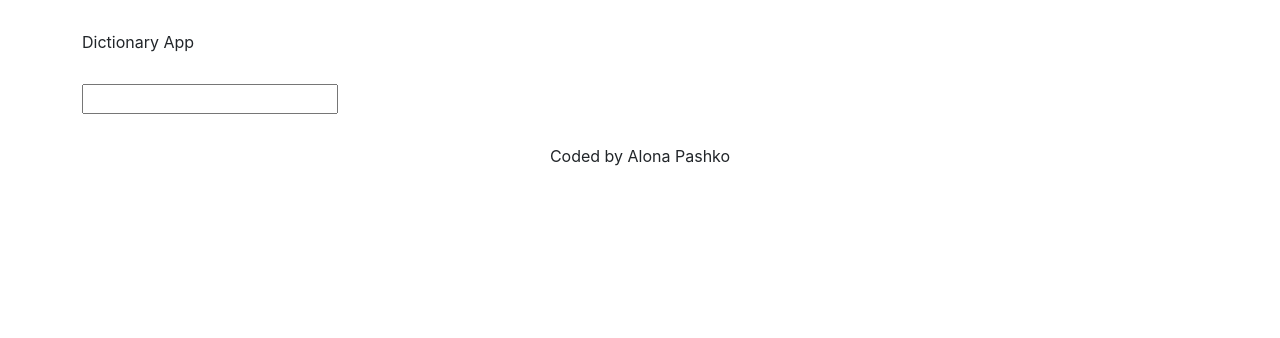
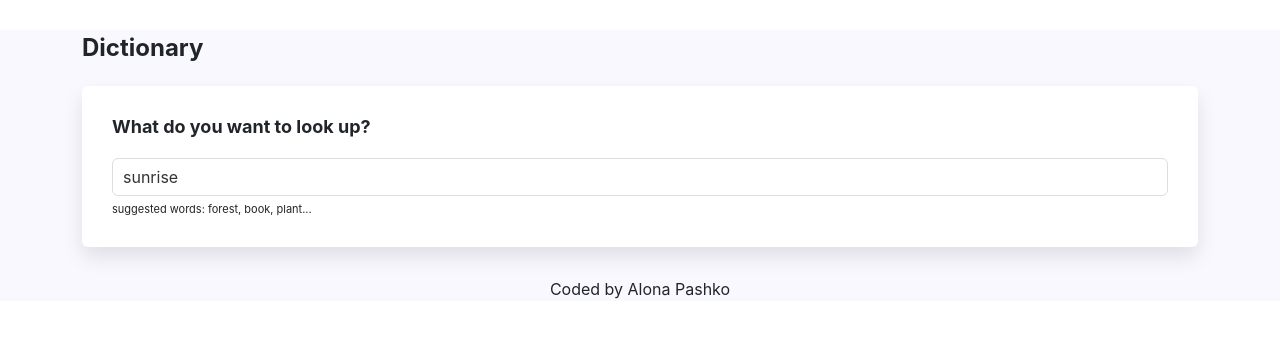
Before and after one commit to AlonaPashko/dictionary-react, a React (Create React App) app: page / in a window 1280 px wide. Shown: the top 338 px of the page. Built offline with nearby package versions, Linux system fonts and the light colour scheme; no server answers.

Commit message:
Styled the application

```diff
--- a/src/App.css
+++ b/src/App.css
@@ -1,8 +1,15 @@
 .App{
   text-align: left;
+  background: #f9f8fe;
+}
+.App a{
+  color:#9670f4;
 }
 .App-header{
   margin: 30px 0;
+  font-size: 24px;
+  font-weight: bold;
+  margin-bottom: 20px;
 }
 .App-footer{
   text-align: center;
--- a/src/App.js
+++ b/src/App.js
@@ -5,11 +5,10 @@ export default function App() {
   return (
     <div className="App">
       <div className="container">
-      <header className="App-header">
-        Dictionary App
+      <header className="App-header">Dictionary
      </header>
      <main>
-      <Dictionary />
+      <Dictionary defaultKeyword="sunrise"/>
      </main>
      <footer className="App-footer">
       Coded by Alona Pashko
--- a/src/Dictionary.css
+++ b/src/Dictionary.css
@@ -1,2 +1,23 @@
-.Dictionary {
+.Dictionary h1{
+    font-size: 18px;
+    font-weight: bold;
+    margin-bottom: 20px;
 }
+.Dictionary section {
+    background: white;
+    padding: 30px;
+    border-radius: 6px;
+    box-shadow: 0 10px 20px rgb(0, 0, 0, 0.1);
+    margin: 20px 0;
+}
+.Dictionary input{
+    width: 100%;
+    padding: 6px 10px;
+    border: 1px solid #ddd;
+    border-radius: 6px;
+    color: #333;
+}
+.Dictionary .hint{
+    font-size: 11px;
+    margin-top: 5px;
+}
--- a/src/Dictionary.js
+++ b/src/Dictionary.js
@@ -3,32 +3,47 @@ import "./Dictionary.css";
 import axios from "axios";
 import Results from "./Results";
 
-export default function Dictionary(){
+export default function Dictionary(props){
 
-    let [keyword, setKeyword] = useState("");
+    let [keyword, setKeyword] = useState(props.defaultKeyword);
     let [results, setResults] = useState(null);
+    let [loaded, setLoaded] = useState(false);
 
     function handleResponse(response){
         setResults(response.data[0]);
     }
-
-    function search(event){
-        event.preventDefault();
-
-        //documentation: https://dictionaryapi.dev/
-
-        let apiUrl = `https://api.dictionaryapi.dev/api/v2/entries/en/${keyword}`;
-        console.log(apiUrl);
-        axios.get(apiUrl).then(handleResponse);
+    function search(){
+    //documentation: https://dictionaryapi.dev/
+    let apiUrl = `https://api.dictionaryapi.dev/api/v2/entries/en/${keyword}`;
+    axios.get(apiUrl).then(handleResponse);
+    }
+    function handleSubmit(event){
+    event.preventDefault();
+    search();
     }
     function handleKeywordChange(event){
         setKeyword(event.target.value);
     }
-
-    return(<div className="Dictionary">
-        <form onSubmit={search}>
-            <input type="search" onChange={handleKeywordChange}/>
+    function load(){
+        setLoaded(true);
+        search();
+    }
+    if(loaded){
+        return(<div className="Dictionary">
+        <section>
+            <h1>What do you want to look up?</h1>
+        <form onSubmit={handleSubmit}>
+            <input type="search" onChange={handleKeywordChange} defaultValue={props.defaultKeyword}/>
         </form>
+        <div className="hint">
+            suggested words: forest, book, plant...
+        </div>
+        </section>
         <Results results={results}/>
     </div>)
+    }
+else{
+load();
+return "Loading...";
 }
+}
--- /dev/null
+++ b/src/Meaning.css
@@ -0,0 +1,11 @@
+.Meaning h3{
+    font-size: 24px;
+    line-height: 1.5;
+    font-weight: bold;
+    text-transform: capitalize;
+}
+.Meaning .example{
+    color: #70757a;
+    font-style: italic;
+    margin-top: 10px;
+}
--- a/src/Meaning.js
+++ b/src/Meaning.js
@@ -1,18 +1,19 @@
 import React from "react";
 import Synonyms from "./Synonyms";
+import "./Meaning.css";
 
 export default function Meaning(props){
 return (<div className="Meaning">
     <h3>{props.meaning.partOfSpeech}</h3>
     {props.meaning.definitions.map(function(definition, index){
         return (<div key={index}>
-            <p>
-            <strong>Definition:</strong>{" "}{definition.definition}
-            <br />
-            <strong>Example:</strong>{" "}
-            <em>{definition.example}</em>
+            <div className="definition">
+           {definition.definition}
+           </div>
+           <div className="example">
+            {definition.example}
+            </div>
           <Synonyms synonyms={definition.synonyms} />
-            </p>
         </div>)
     })}
 </div>)
--- /dev/null
+++ b/src/Phonetic.css
@@ -0,0 +1,21 @@
+.Phonetic{
+    margin: 20px 0;
+}
+.Phonetic a {
+   border: 1px solid #ddd;
+   font-size: 13px;
+   font-weight: bold;
+   margin-right: 10px;
+   text-decoration: none;
+   padding: 8px 15px;
+   border-radius: 20px;
+   transition: all 150ms ease-in-out;
+}
+.Phonetic a:hover{
+    background: #9670f4;
+    color: white;
+}
+.Phonetic .text{
+    opacity: 0.5;
+    font-weight: bold;
+}
--- a/src/Phonetic.js
+++ b/src/Phonetic.js
@@ -1,9 +1,9 @@
 import React from "react";
+import "./Phonetic.css";
 
 export default function Phonetic(props){
     return (<div className="Phonetic">
         <a href={props.phonetic.audio} target="_blank" rel="noreferrer">Listen</a>
-        <br />
-        {props.phonetic.text}
+        <span className="text">{props.phonetic.text}</span>
     </div>);
 }
--- /dev/null
+++ b/src/Results.css
@@ -0,0 +1,5 @@
+.Results h2{
+   font-size: 36px;
+   font-weight: bold;
+   line-height: 1.5;
+}
--- a/src/Results.js
+++ b/src/Results.js
@@ -1,19 +1,23 @@
 import React from "react";
 import Meaning from "./Meaning.js";
 import Phonetic from "./Phonetic.js";
+import "./Results.css";
 
 export default function Results(props){
     if (props.results){
-        return(<div className="Results"><h2>{props.results.word}</h2>
+        return(<div className="Results">
+            <section>
+            <h2>{props.results.word}</h2>
         {props.results.phonetics.map(function(phonetic, index){
             return (<div key={index}>
                 <Phonetic phonetic={phonetic} />
             </div>)
         })}
+            </section>
         {props.results.meanings.map(function(meaning, index){
-            return (<div key={index}>
+            return (<section key={index}>
             <Meaning meaning={meaning} />
-            </div>
+            </section>
        );
     })}
        </div>);
--- /dev/null
+++ b/src/Synonyms.css
@@ -0,0 +1,11 @@
+.Synonyms{
+    margin: 15px 0 0;
+    padding: 0;
+}
+
+.Synonyms li{
+    display: inline-block;
+    font-size: 15px;
+    padding-right: 10px;
+    line-height: 1;
+}
--- a/src/Synonyms.js
+++ b/src/Synonyms.js
@@ -1,4 +1,5 @@
 import React from "react";
+import "./Synonyms.css";
 
 export default function Synonyms(props){
     if(props.synonyms){
```
